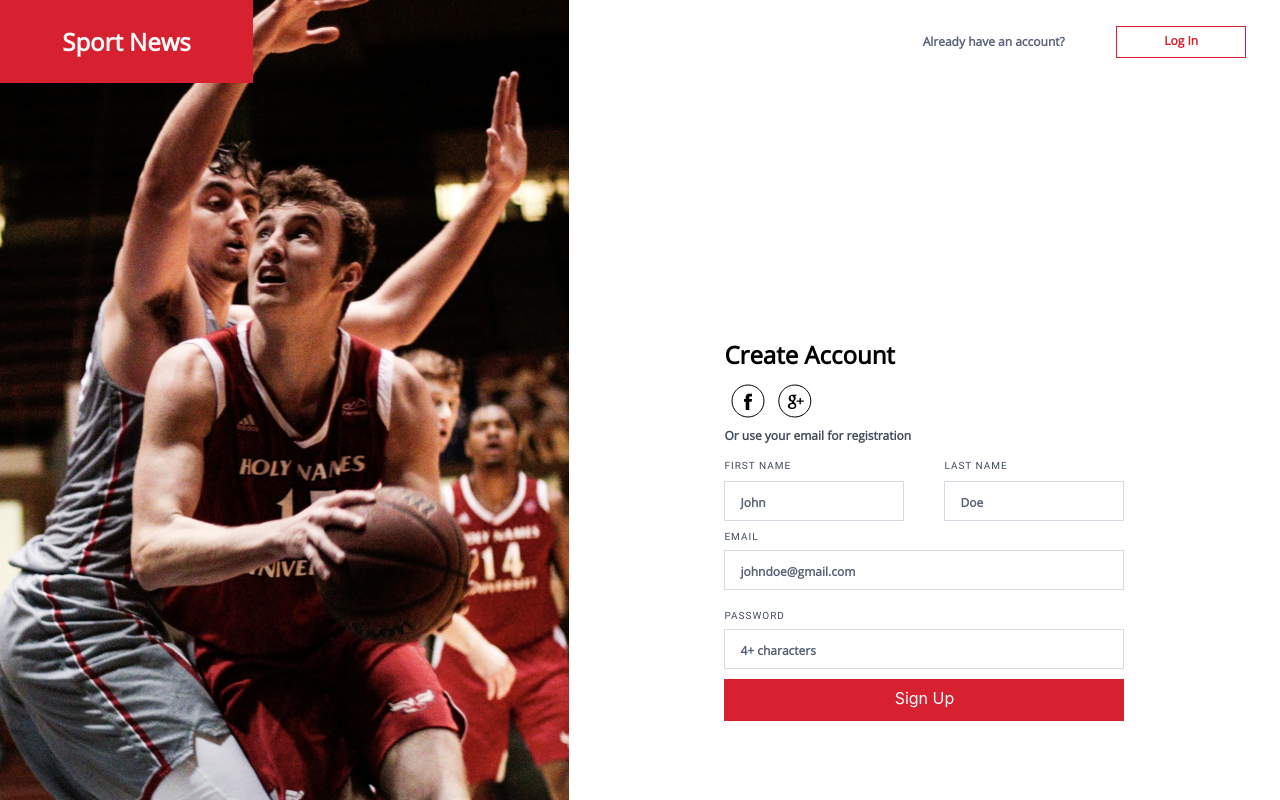
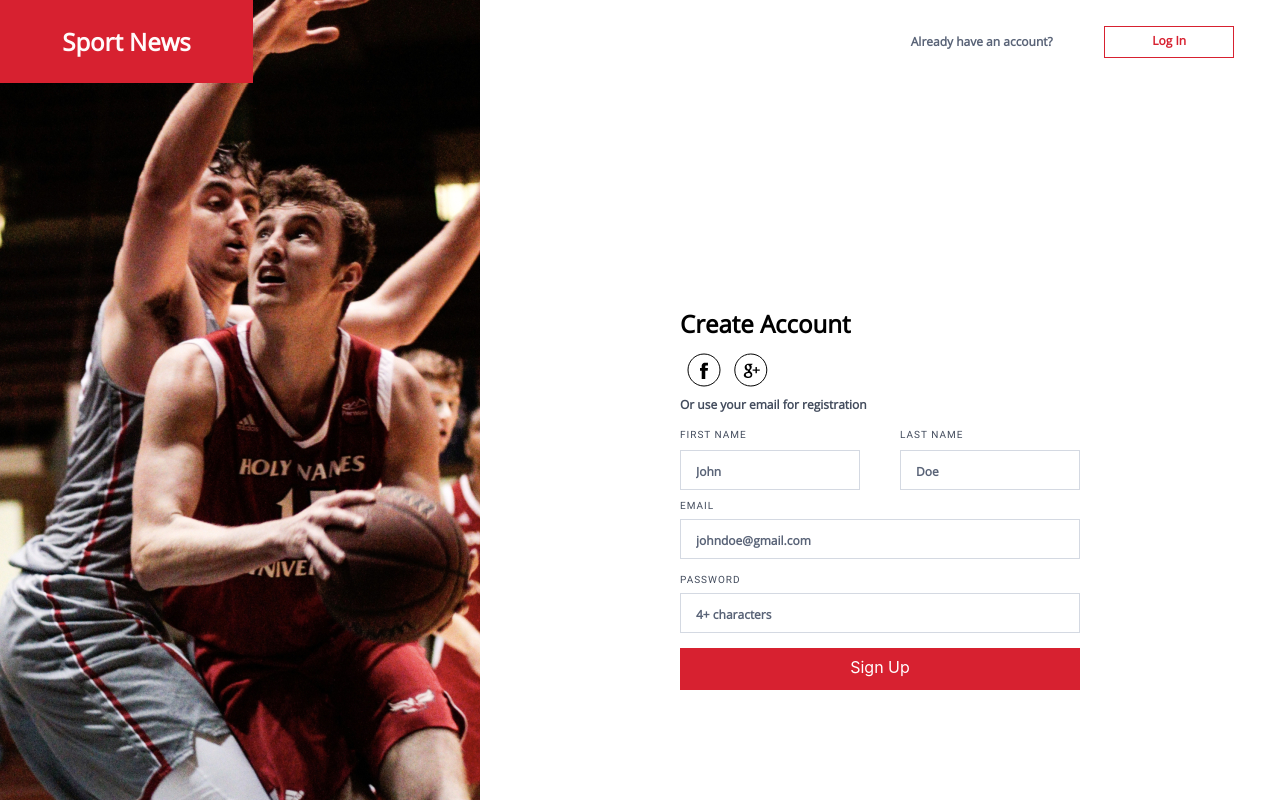
Before and after one commit to anna-kuzii/sport-news, a React (Create React App) app in the folder client/: page / in a window 1280 px wide. Shown: the top 800 px of the page. Built offline with nearby package versions, Linux system fonts and the light colour scheme.

Commit message:
LastCommit

```diff
--- a/client/src/components/Register/index.jsx
+++ b/client/src/components/Register/index.jsx
@@ -1,6 +1,7 @@
 import React from 'react';
 
 export const Register = () =>
+    <div className="register-container ">
         <div className="container-fluid">
             <div className="bg-img">
                 <div className="logo-in-sign-up">
@@ -28,12 +29,11 @@ export const Register = () =>
                     <div className="email-wrapper">
                         <h5>Email</h5>
                         <input type="email" name="email" placeholder="johndoe@gmail.com"/>
-                        <br/>
                         <h5>Password</h5>
                         <input type="password" name="password" placeholder="4+ characters"/>
                     </div>
-                    <br/>
                     <a href="#" className="btn btn-primary sing-up">sign up</a>
                 </div>
             </div>
         </div>
+    </div>
--- a/client/src/components/Register/style.scss
+++ b/client/src/components/Register/style.scss
@@ -1,24 +1,23 @@
-.container-fluid {
-  display: flex;
-  justify-content: flex-start;
-  align-items: center;
-  padding: 0;
-  height: 1024px;
-  background: $white;
-
+.register-container {
+  .container-fluid {
+    display: flex;
+    align-items: center;
+    justify-content: flex-start;
+    height: 1024px;
+    padding: 0;
+    background: $white;
+  }
 
   .bg-img {
-    top: 0;
-    left: 0;
+    z-index: 1;
     width: 640px;
     height: 1024px;
-    z-index: 1;
     background: url('../../assets/img/signup-bg.jpg');
 
     .logo-in-sign-up {
+      z-index: 2;
       width: 253px;
       height: 83px;
-      z-index: 2;
       text-align: center;
       background: $crimson;
 
@@ -35,24 +34,22 @@
   }
 
   .create-account-form {
-    right: 0;
-    bottom: 0;
     display: flex;
+    align-items: center;
     flex-direction: column;
-    align-items: center;
     justify-content: space-between;
-    width: 800px;
-    height: 1024px;
+    width: 100%;
+    height: 100%;
+    max-width: 800px;
 
     .log-in {
-      top: 0;
-      right: 0;
       display: flex;
       align-items: center;
       justify-content: space-around;
-      width: 375px;
+      width: 100%;
       height: 83px;
-      margin: 0 0 0 45%;
+      max-width: 375px;
+      margin: 0 20px 0 auto;
       text-align: center;
 
       h3 {
@@ -83,11 +80,7 @@
         border-radius: 0;
         box-sizing: border-box;
 
-        &:hover {
-          color: $white;
-          background: $crimson;
-        }
-
+        &:hover,
         &:active {
           color: $white;
           background: $crimson;
@@ -110,7 +103,6 @@
       }
 
       h2 {
-        left: 0;
         font-family: Open Sans, serif;
         font-size: 24px;
         font-style: normal;
@@ -212,15 +204,10 @@
           width: 100%;
           height: 40px;
           padding-left: 15px;
+          margin-bottom: 15px;
           border: 1px solid $mischka;
           outline: 0;
           box-sizing: border-box;
-        }
-
-        br {
-          display: block;
-          margin-top: 20px;
-          content: '';
         }
       }
 
```
